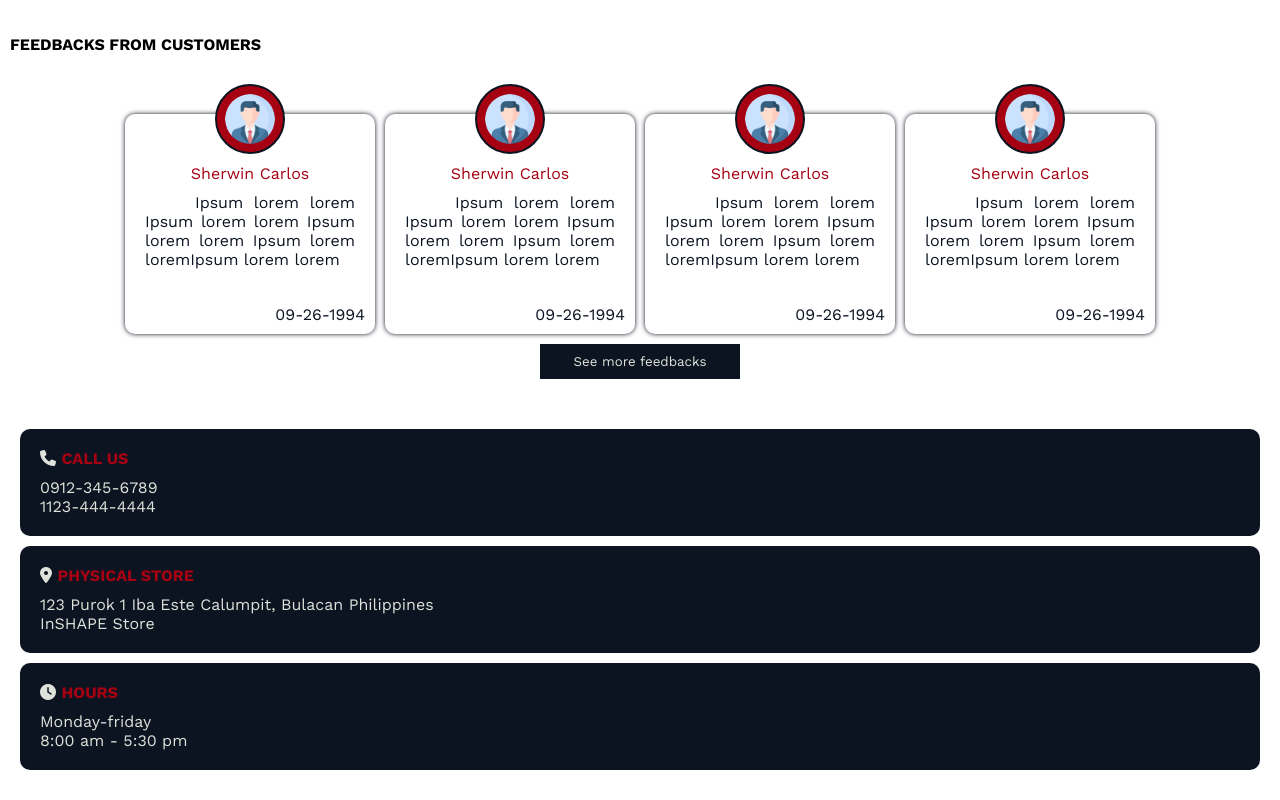
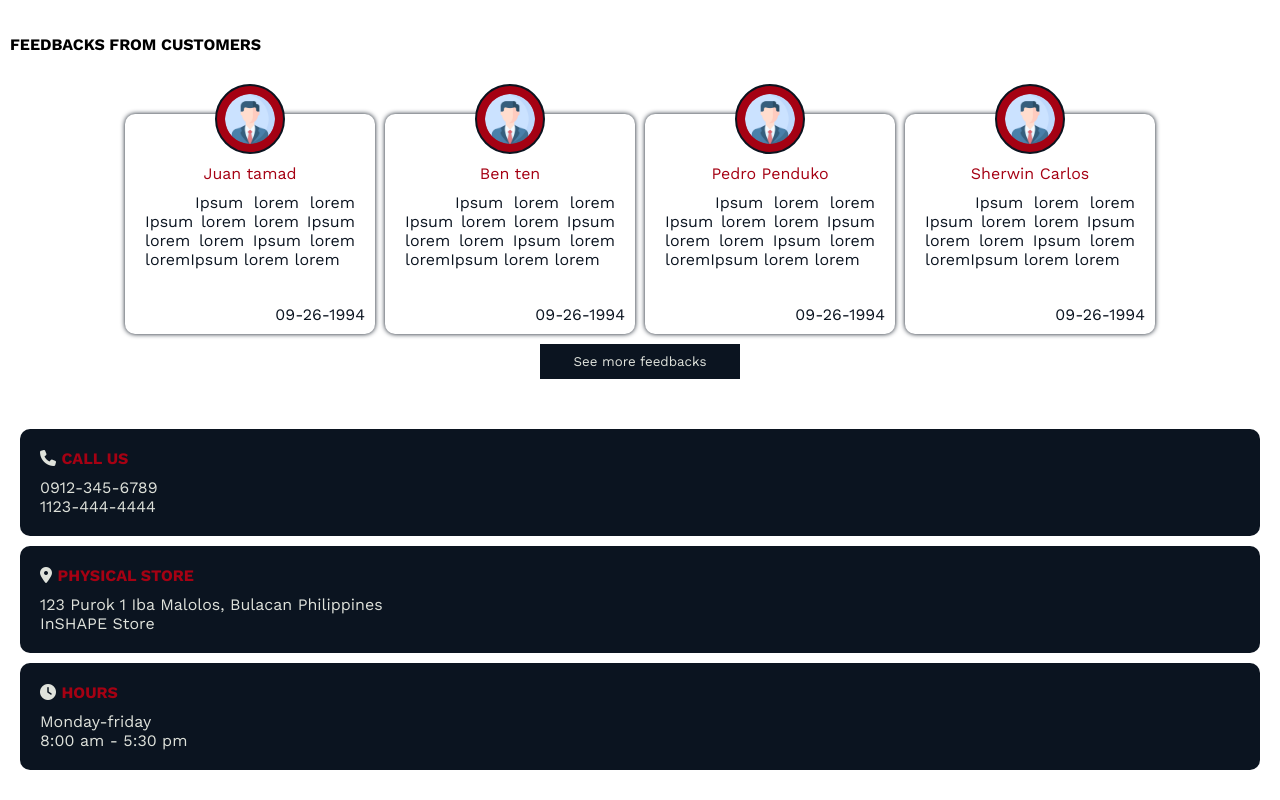
Before and after one commit to iCodeIX/shop, a plain HTML site: page index.html in a window 1280 px wide. Shown: the part 1434-2234 px from the top of the page. Drawn offline with nearby package versions, Linux system fonts and the light colour scheme; files whose address does not match are found by name.

Commit message:
changed some example texts

```diff
--- a/index.html
+++ b/index.html
@@ -87,7 +87,7 @@
                     <div class="buyer-image-container">
                         <img class="buyer-image" src="images//image-man.png" alt="buyer image">
                     </div>
-                    <p class="buyer-name">Sherwin Carlos</p>
+                    <p class="buyer-name">Juan tamad</p>
                     <p class="feedback">Ipsum lorem lorem Ipsum lorem lorem
                         Ipsum lorem lorem Ipsum lorem loremIpsum lorem lorem
                     </p>
@@ -98,7 +98,7 @@
                     <div class="buyer-image-container">
                         <img class="buyer-image" src="images//image-man.png" alt="buyer image">
                     </div>
-                    <p class="buyer-name">Sherwin Carlos</p>
+                    <p class="buyer-name">Ben ten</p>
                     <p class="feedback">Ipsum lorem lorem Ipsum lorem lorem
                         Ipsum lorem lorem Ipsum lorem loremIpsum lorem lorem
                     </p>
@@ -109,7 +109,7 @@
                     <div class="buyer-image-container">
                         <img class="buyer-image" src="images//image-man.png" alt="buyer image">
                     </div>
-                    <p class="buyer-name">Sherwin Carlos</p>
+                    <p class="buyer-name">Pedro Penduko</p>
                     <p class="feedback">Ipsum lorem lorem Ipsum lorem lorem
                         Ipsum lorem lorem Ipsum lorem loremIpsum lorem lorem
                     </p>
@@ -142,7 +142,7 @@
                 <div class="location">
                     <i class="fa-solid fa-location-dot"></i>
                     <span class="location-text">PHYSICAL STORE</span>
-                    <p>123 Purok 1 Iba Este Calumpit, Bulacan Philippines<br>
+                    <p>123 Purok 1 Iba Malolos, Bulacan Philippines<br>
                         InSHAPE Store</p>
                 </div>
                 <div class="hours">
```
